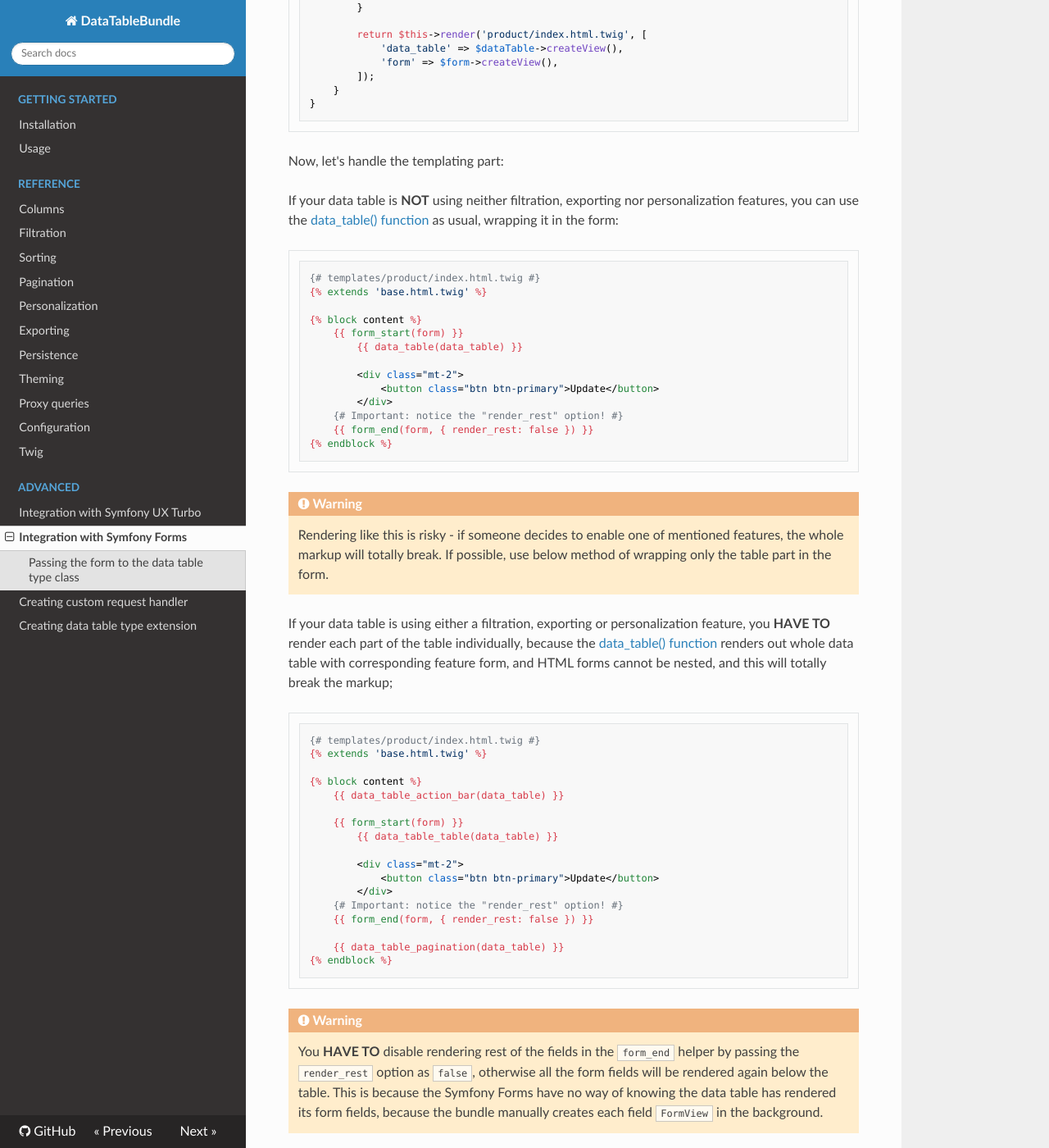
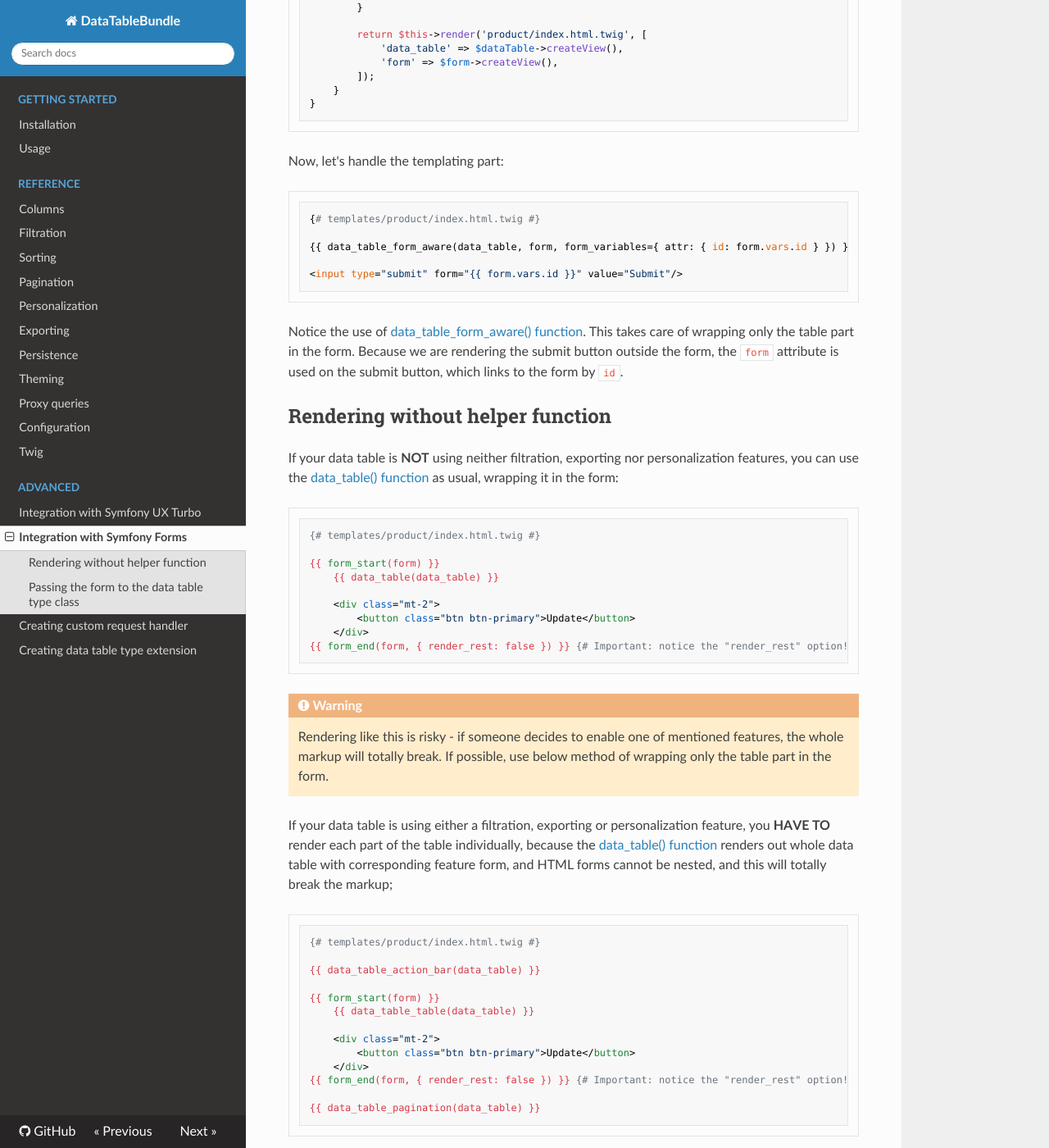
Before and after one commit to Kreyu/data-table-bundle, an MkDocs documentation site: the page built from docs/advanced/integration-with-symfony-forms.md, in a window 1280 px wide and 1400 px high, scrolled down 1804 px. Shown: the whole window at 82% size. Built offline with MkDocs 1.6.1, drawn with Linux system fonts in a browser that asks for light colours; nearby versions of some CDN libraries; some of the changed text lies outside the part shown.

Commit message:
[Feature] Twig helper function "data_table_form_aware"

````diff
--- a/docs/advanced/integration-with-symfony-forms.md
+++ b/docs/advanced/integration-with-symfony-forms.md
@@ -102,23 +102,32 @@ class ProductController extends AbstractController
 
 Now, let's handle the templating part:
 
+```twig
+{# templates/product/index.html.twig #}
+
+{{ data_table_form_aware(data_table, form, form_variables={ attr: { id: form.vars.id } }) }}
+
+<input type="submit" form="{{ form.vars.id }}" value="Submit"/>
+```
+
+Notice the use of [data_table_form_aware() function](../reference/twig.md#datatableformawaredatatableview-formview-datatablevariables-formvariables).
+This takes care of wrapping only the table part in the form.
+Because we are rendering the submit button outside the form, the `form` attribute is used on the submit button, which links to the form by `id`.
+
+## Rendering without helper function
+
 If your data table is **NOT** using neither filtration, exporting nor personalization features,
 you can use the [data_table() function](../reference/twig.md#data_tabledata_table_view-variables) as usual, wrapping it in the form:
-
 ```twig
 {# templates/product/index.html.twig #}
-{% extends 'base.html.twig' %}
 
-{% block content %}
-    {{ form_start(form) }}
-        {{ data_table(data_table) }}
+{{ form_start(form) }}
+    {{ data_table(data_table) }}
 
-        <div class="mt-2">
-            <button class="btn btn-primary">Update</button>
-        </div>
-    {# Important: notice the "render_rest" option! #}
-    {{ form_end(form, { render_rest: false }) }}
-{% endblock %}
+    <div class="mt-2">
+        <button class="btn btn-primary">Update</button>
+    </div>
+{{ form_end(form, { render_rest: false }) }} {# Important: notice the "render_rest" option! #}
 ```
 
 !!! Warning
@@ -132,22 +141,18 @@ renders out whole data table with corresponding feature form, and HTML forms can
 
 ```twig
 {# templates/product/index.html.twig #}
-{% extends 'base.html.twig' %}
 
-{% block content %}
-    {{ data_table_action_bar(data_table) }}
+{{ data_table_action_bar(data_table) }}
 
-    {{ form_start(form) }}
-        {{ data_table_table(data_table) }}
+{{ form_start(form) }}
+    {{ data_table_table(data_table) }}
 
-        <div class="mt-2">
-            <button class="btn btn-primary">Update</button>
-        </div>
-    {# Important: notice the "render_rest" option! #}
-    {{ form_end(form, { render_rest: false }) }}
+    <div class="mt-2">
+        <button class="btn btn-primary">Update</button>
+    </div>
+{{ form_end(form, { render_rest: false }) }} {# Important: notice the "render_rest" option! #}
 
-    {{ data_table_pagination(data_table) }}
-{% endblock %}
+{{ data_table_pagination(data_table) }}
 ```
 
 !!! Warning
@@ -155,6 +160,11 @@ renders out whole data table with corresponding feature form, and HTML forms can
     You **HAVE TO** disable rendering rest of the fields in the `form_end` helper by passing the `render_rest` option as `false`,
     otherwise all the form fields will be rendered again below the table. This is because the Symfony Forms have no way
     of knowing the data table has rendered its form fields, because the bundle manually creates each field `FormView` in the background.
+
+!!! Note
+
+    If your application uses [Symfony UX Turbo](https://symfony.com/bundles/ux-turbo/current/index.html#usage), remember to wrap
+    the whole data table in `<turbo-frame>` like in the base HTML template!
 
 ## Passing the form to the data table type class
 
--- a/docs/reference/twig.md
+++ b/docs/reference/twig.md
@@ -17,6 +17,16 @@ Renders the HTML of a complete data table, with action bar, filtration, paginati
 You will mostly use this helper for prototyping or if you use custom theme.
 If you need more flexibility in rendering the data table, you should use the other helpers
 to render individual parts of the data table instead.
+
+### `data_table_form_aware(data_table_view, form_view, data_table_variables, form_variables)`
+
+Renders the HTML of the data table with table part wrapped in the given form.
+
+```twig
+{# render the data table wrapped in form and display a submit button next to it #}
+{{ data_table_form_aware(data_table, form, form_variables={ attr: { id: form.vars.id } }) }}
+<input type="submit" form="{{ form.vars.id }}" value="Submit"/>
+```
 
 ### `data_table_table(data_table_view, variables)`
 
--- a/src/Resources/views/themes/base.html.twig
+++ b/src/Resources/views/themes/base.html.twig
@@ -7,6 +7,19 @@
         {{ block('stylesheets') }}
         {{ block('action_bar') }}
         {{ block('table') }}
+        {{ block('pagination') }}
+    </turbo-frame>
+{% endblock %}
+
+{% block kreyu_data_table_form_aware %}
+    <turbo-frame id="kreyu_data_table_{{ name }}">
+        {{ block('stylesheets') }}
+        {{ block('action_bar') }}
+
+        {{ form_start(form, form_variables) }}
+            {{ block('table') }}
+        {{ form_end(form, { render_rest: false }) }}
+
         {{ block('pagination') }}
     </turbo-frame>
 {% endblock %}
````
Also changed, not shown: 1 other file.
